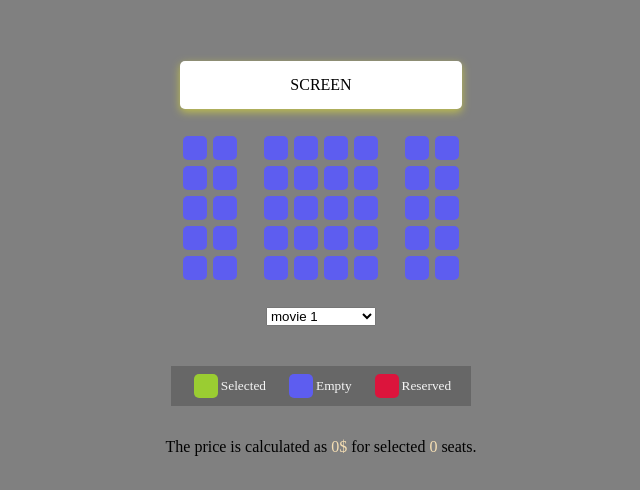
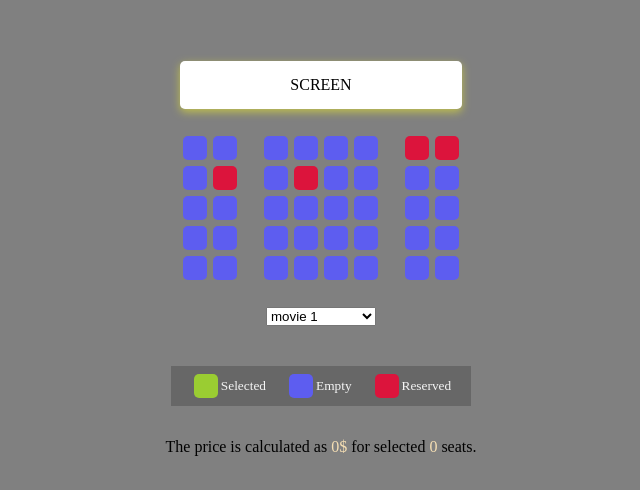
Before and after one commit to yasinsutoglu/Cinema-Seat-Reservation-App, a plain HTML site: page index.html in a window 1280 px wide. Shown: the part 146-636 px from the top of the page, without its empty margins (319-959 px from the left). Drawn offline with Linux system fonts and the light colour scheme.

Commit message:
finished

```diff
--- a/app.js
+++ b/app.js
@@ -3,6 +3,7 @@ const count = document.getElementById("count");
 const amount = document.getElementById("amount");
 const select = document.getElementById("movie");
 const seats = document.querySelectorAll(".seat:not(.reserved)");
+
 
 
 
@@ -40,7 +41,31 @@ const calculateTotal = function(){
      saveToLS(selectedSeatIndexes);
 }
 
+
+const getFromLS = function(){
+    const selectedSeats = JSON.parse(localStorage.getItem("selectedSeats"));
+
+    if(selectedSeats != null && selectedSeats.length>0){
+        seats.forEach((seat,index) => {
+            if(selectedSeats.indexOf(index) > -1){
+                seat.classList.add("selected");
+            }
+        });
+    }
+
+    const selectedMovieIndex = localStorage.getItem("selectedMovieIndex");
+
+    if(selectedMovieIndex != null){
+        select.selectedIndex = selectedMovieIndex;
+    }
+}
+
+
 const saveToLS = function(indexes){
     localStorage.setItem("selectedSeats", JSON.stringify(indexes));
     localStorage.setItem("selectedMovieIndex" , select.selectedIndex);
 }
+
+
+getFromLS();
+calculateTotal();
--- a/index.html
+++ b/index.html
@@ -18,14 +18,14 @@
             <div class="seat"></div>
             <div class="seat"></div>
             <div class="seat"></div>
-            <div class="seat"></div>
-            <div class="seat"></div>
+            <div class="seat reserved"></div>
+            <div class="seat reserved"></div>
         </div>
         <div class="row">
             <div class="seat"></div>
+            <div class="seat reserved"></div>
             <div class="seat"></div>
-            <div class="seat"></div>
-            <div class="seat"></div>
+            <div class="seat reserved"></div>
             <div class="seat"></div>
             <div class="seat"></div>
             <div class="seat"></div>
```
